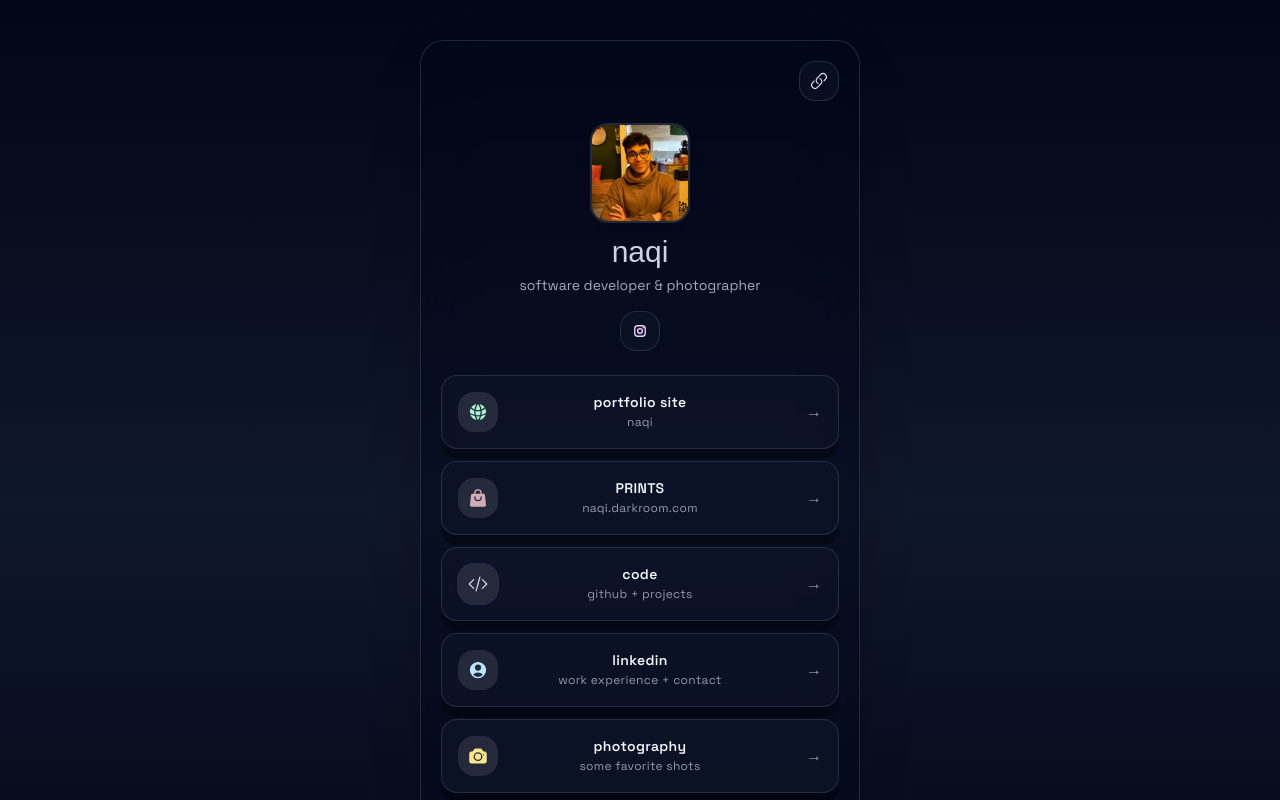
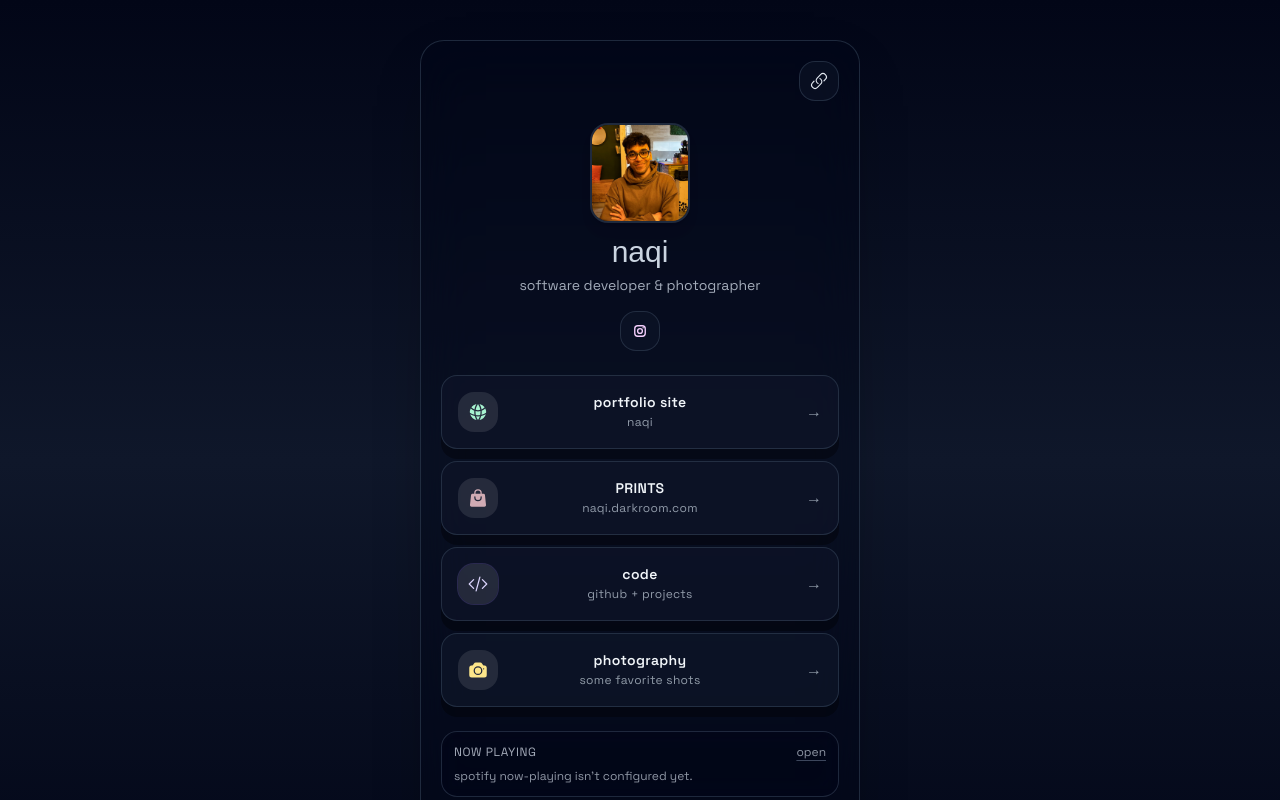
Before and after one commit to alderon07/my-website, a Next.js app in the folder frontend/: page /links in a window 1280 px wide. Shown: the top 800 px of the page. Built offline with nearby package versions, Linux system fonts and the light colour scheme; no server answers; a web font is replaced by a local one.

Commit message:
Remove LinkedIn link from links-data.ts to streamline available links

```diff
--- a/frontend/src/app/links/links-data.ts
+++ b/frontend/src/app/links/links-data.ts
@@ -4,7 +4,6 @@ import {
   CodeBracketIcon,
   GlobeAltIcon,
   ShoppingBagIcon,
-  UserCircleIcon,
 } from "@heroicons/react/24/solid";
 import InstagramIcon from "./InstagramIcon";
 import MailIcon from "./MailIcon";
@@ -127,17 +126,6 @@ export const links: LinksItem[] = [
       "bg-violet-500/15 ring-1 ring-violet-400/20 text-violet-200",
   },
   {
-    key: "linkedin",
-    label: "linkedin",
-    subtitle: "work experience + contact",
-    href: process.env.NEXT_PUBLIC_LINKEDIN_URL ?? "https://www.linkedin.com/",
-    icon: UserCircleIcon,
-    external: true,
-    accentClassName:
-      "hover:ring-sky-400/25 hover:border-sky-400/25 dark:hover:ring-sky-300/20 dark:hover:border-sky-300/20",
-    iconWrapClassName: "bg-sky-500/15 ring-1 ring-sky-400/20 text-sky-200",
-  },
-  {
     key: "photography",
     label: "photography",
     subtitle: "some favorite shots",
```
